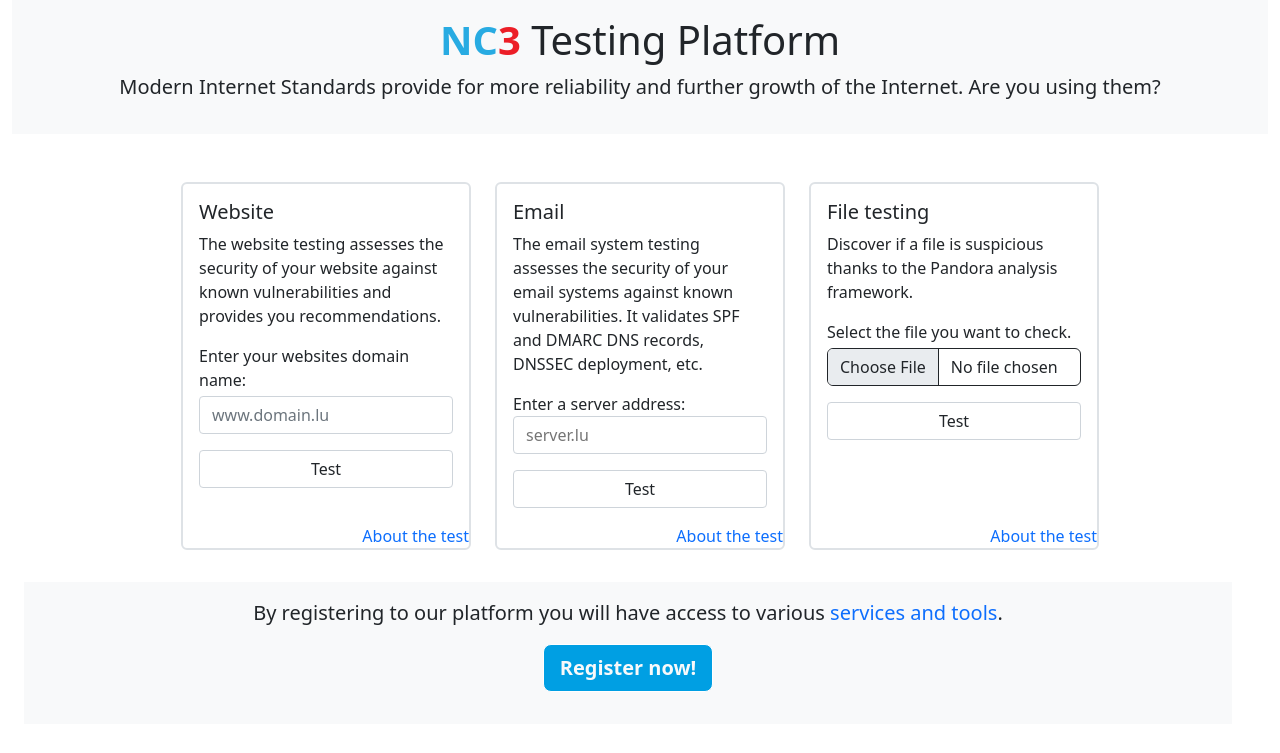
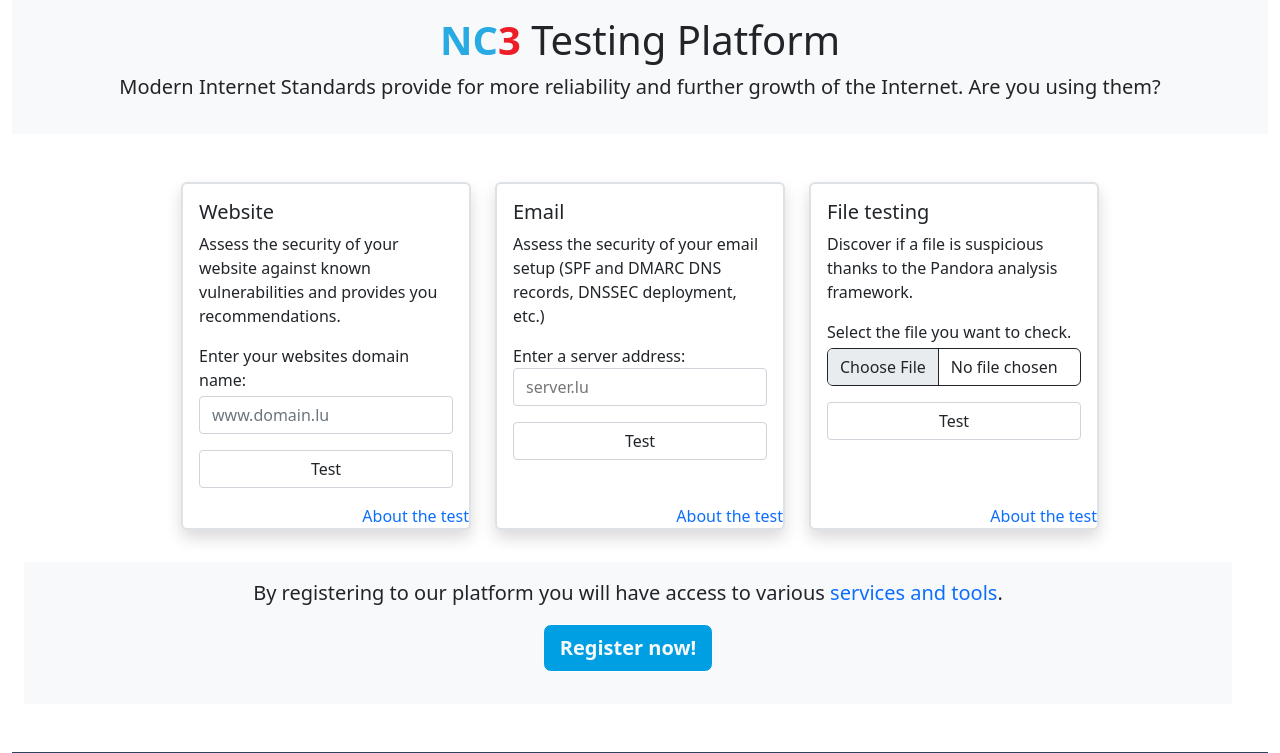
Before and after one commit to NC3-LU/TestingPlatform, a Django app: template landing_page/templates/index.html in a window 1280 px wide. Shown: the part 91-844 px from the top of the page. Run offline with Django 3.2, Linux system fonts and the light colour scheme; the template is opened without the code that fills it, so the values that code supplies are empty; some libraries are stand-ins or nearby versions.

Commit message:
chg: [landing_page] Added shadow CSS style to the card of the landing page.

```diff
--- a/landing_page/templates/landing_page.html
+++ b/landing_page/templates/landing_page.html
@@ -11,11 +11,11 @@
 <div class="container-fluid my-5">
   <div class="row justify-content-center">
     <div class="col-lg-3 col-md-3 mb-2">
-      <div class="h-100 card border border-2 ">
+      <div class="h-100 card shadow border border-2">
         <div class="card-body d-flex flex-column">
           <h5 class="card-title">Website</h5>
           <p>
-            The website testing assesses the security of your website against known
+            Assess the security of your website against known
             vulnerabilities and provides you recommendations.
           </p>
 
@@ -39,12 +39,11 @@
       </div>
     </div>
     <div class="col-lg-3 col-md-3 mb-2">
-      <div class="card h-100 border border-2">
+      <div class="card shadow h-100 border border-2">
         <div class="card-body d-flex flex-column ">
           <h5 class="card-title">Email</h5>
-          <p>The email system testing assesses the security of your email systems
-            against known vulnerabilities. It validates SPF and DMARC DNS records,
-            DNSSEC deployment, etc.</p>
+          <p>Assess the security of your email setup
+            (SPF and DMARC DNS records, DNSSEC deployment, etc.)</p>
 
           <form method="post" action="infra-testing/email-test/" class="">
             {% csrf_token %}
@@ -61,7 +60,7 @@
       </div>
     </div>
     <div class="col-lg-3 col-md-3 mb-2">
-      <div class=" h-100 card border border-2 ">
+      <div class=" h-100 card shadow border border-2">
         <div class="card-body d-flex flex-column">
           <h5 class="card-title">File testing</h5>
           <p>
```
